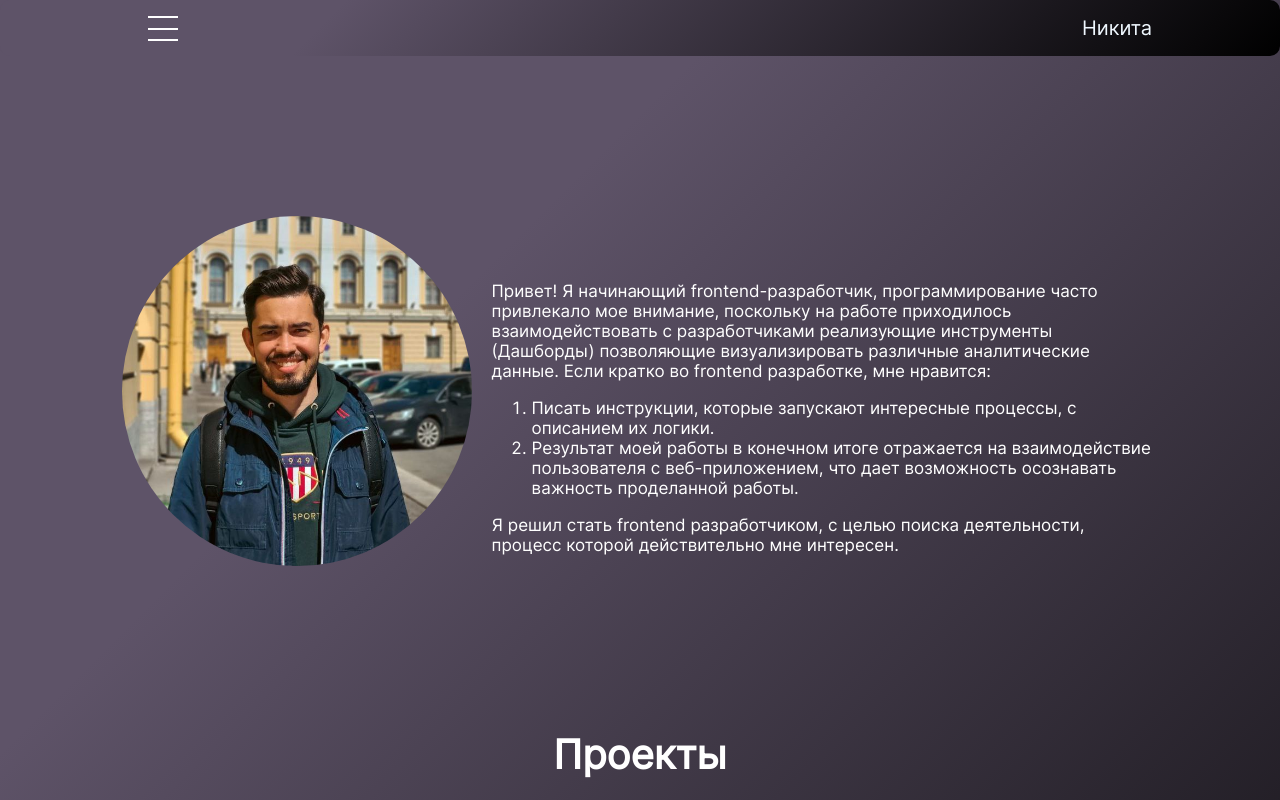
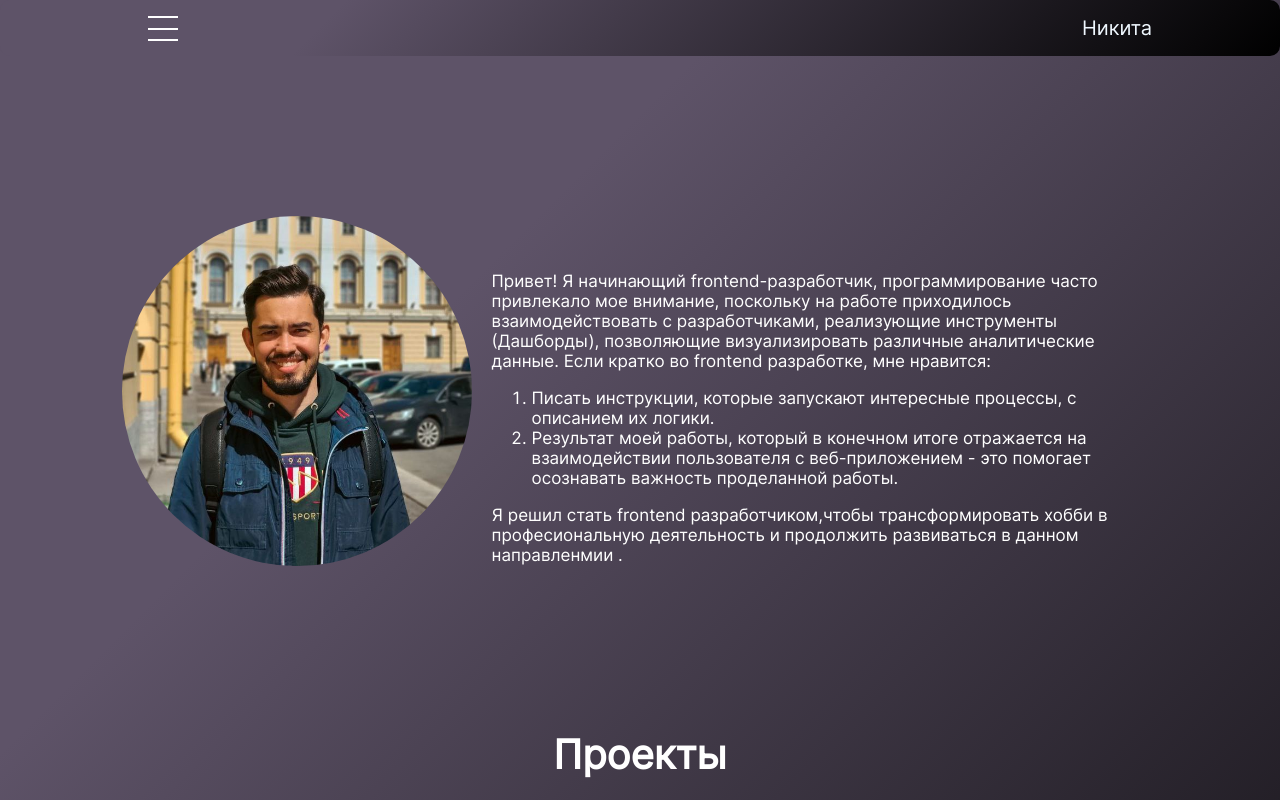
Before and after one commit to ShibashovNS/Portfolio, a React (Create React App) app: page / in a window 1280 px wide. Shown: the top 800 px of the page. Built offline with nearby package versions, Linux system fonts and the light colour scheme.

Commit message:
fix: main_text

```diff
--- a/src/components/Main/Main.jsx
+++ b/src/components/Main/Main.jsx
@@ -15,9 +15,9 @@ export const Main = () => {
           {" "}
           Привет! Я начинающий frontend-разработчик, программирование часто
           привлекало мое внимание, поскольку на работе приходилось
-          взаимодействовать с разработчиками реализующие инструменты (Дашборды)
-          позволяющие визуализировать различные аналитические данные. Если
-          кратко во frontend разработке, мне нравится:{" "}
+          взаимодействовать с разработчиками, реализующие инструменты
+          (Дашборды), позволяющие визуализировать различные аналитические
+          данные. Если кратко во frontend разработке, мне нравится:{" "}
           <ol>
             {" "}
             <li>
@@ -25,13 +25,14 @@ export const Main = () => {
               описанием их логики.
             </li>{" "}
             <li>
-              Результат моей работы в конечном итоге отражается на
-              взаимодействие пользователя с веб-приложением, что дает
-              возможность осознавать важность проделанной работы.
+              Результат моей работы, который в конечном итоге отражается на
+              взаимодействии пользователя с веб-приложением - это помогает
+              осознавать важность проделанной работы.
             </li>{" "}
           </ol>{" "}
-          Я решил стать frontend разработчиком, с целью поиска деятельности,
-          процесс которой действительно мне интересен.{" "}
+          Я решил стать frontend разработчиком,чтобы трансформировать хобби в
+          професиональную деятельность и продолжить развиваться в данном
+          направленмии .{" "}
         </div>{" "}
       </div>
       <h3 className={styles.main__text}>Проекты</h3>
```
